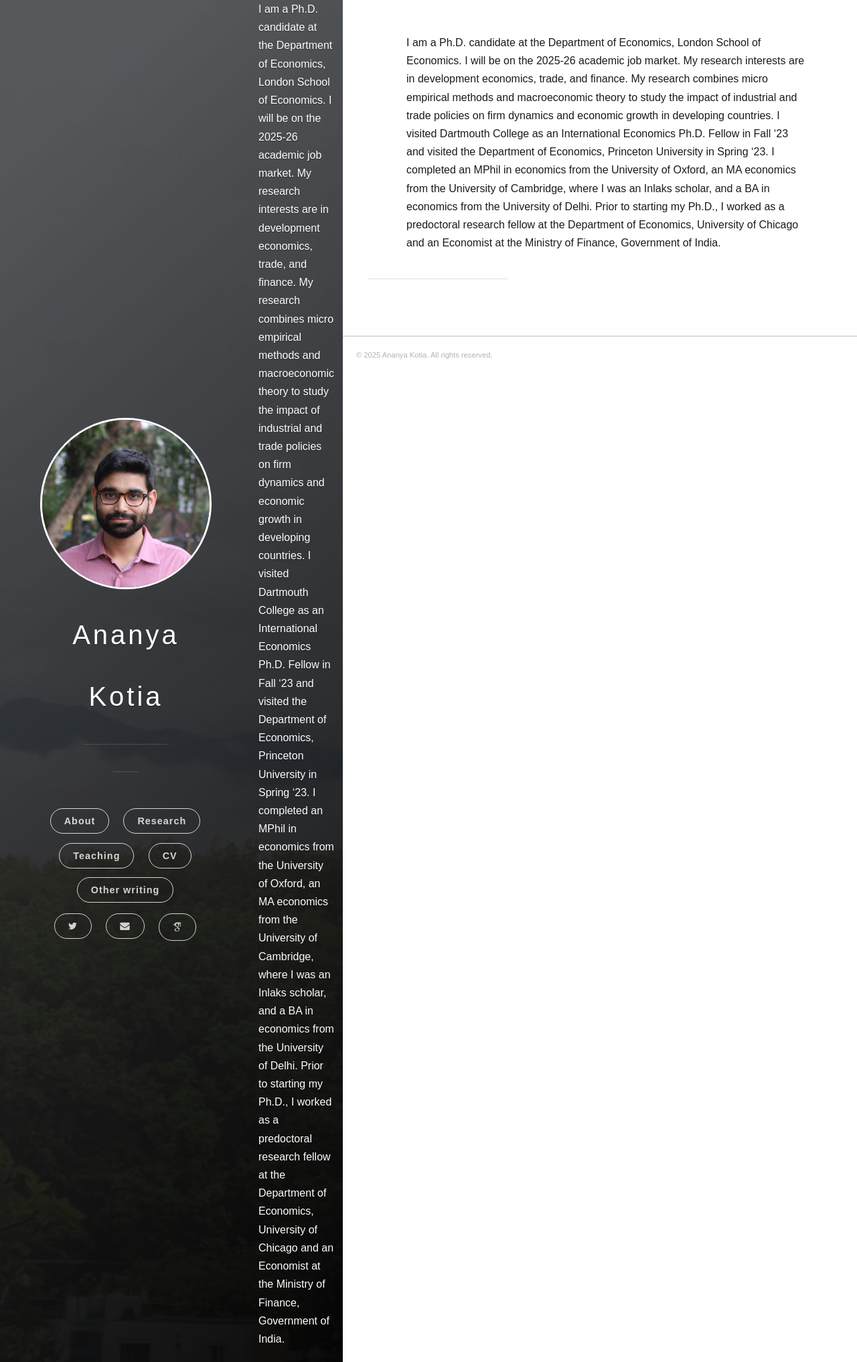
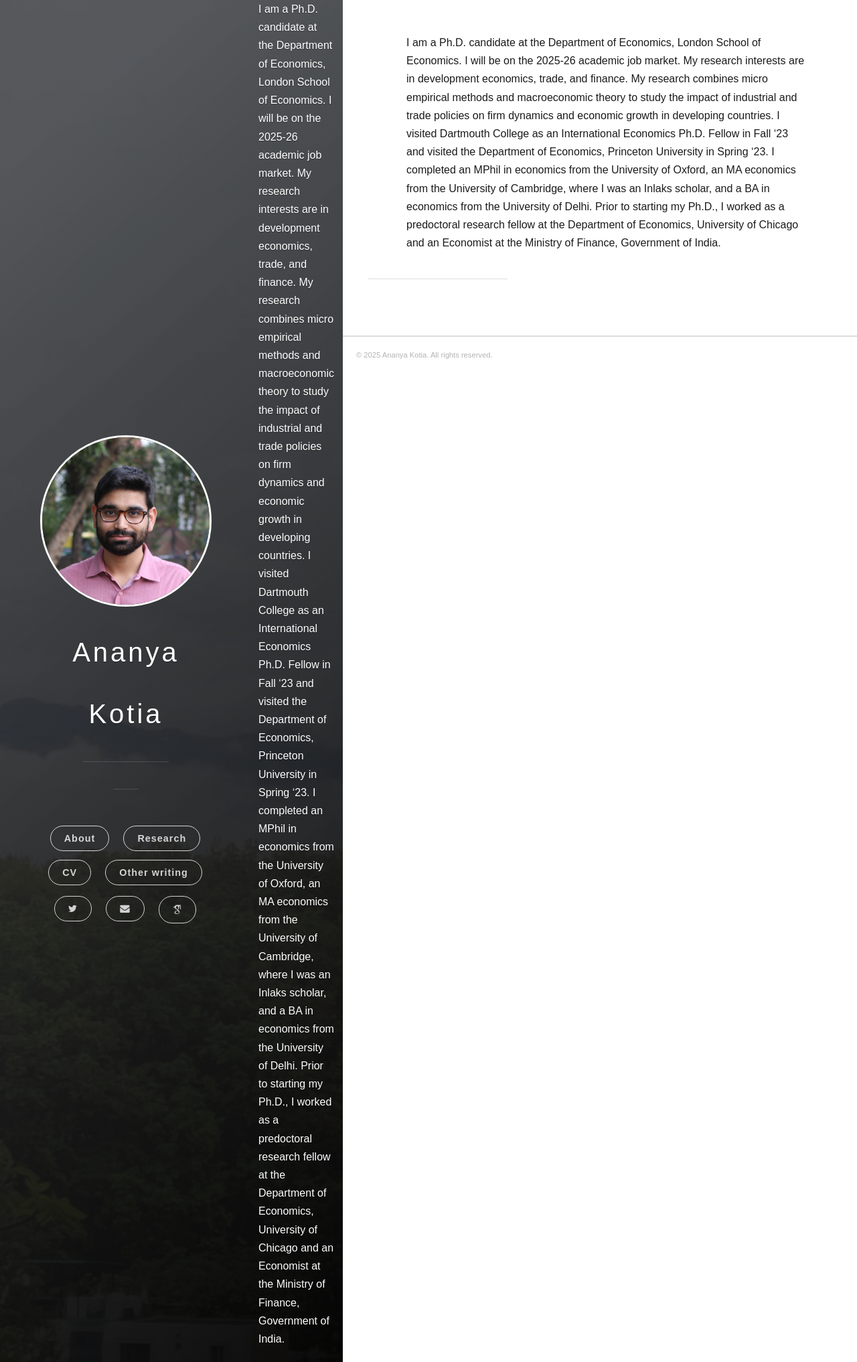
Before and after one commit to ananyakotia/ananyakotia.github.io, a Jekyll site: the page built from index.html, in a window 1280 px wide. Shown: the whole page at 67% size. Built offline with Jekyll 4.4.1, drawn with Linux system fonts in a browser that asks for light colours; some web fonts are replaced; the list of posts is cut into pages by our own code.

Commit message:
Update header.html

```diff
--- a/_includes/header.html
+++ b/_includes/header.html
@@ -22,7 +22,6 @@
             <ul class="nav-buttons">
               <li class="navigation__item"><a href="{{ site.baseurl }}/about/">About</a></li>
               <li class="navigation__item"><a href="{{ site.baseurl }}/research/">Research</a></li>
-              <li class="navigation__item"><a href="{{ site.baseurl }}/teaching/">Teaching</a></li>
               <li class="navigation__item"><a href="{{ site.baseurl }}/files/CV/KotiaCV.pdf">CV</a></li>
               <li class="navigation__item"><a href="{{ site.baseurl }}/other-writing/">Other writing</a></li>
                             <li class="break"></li>
```
